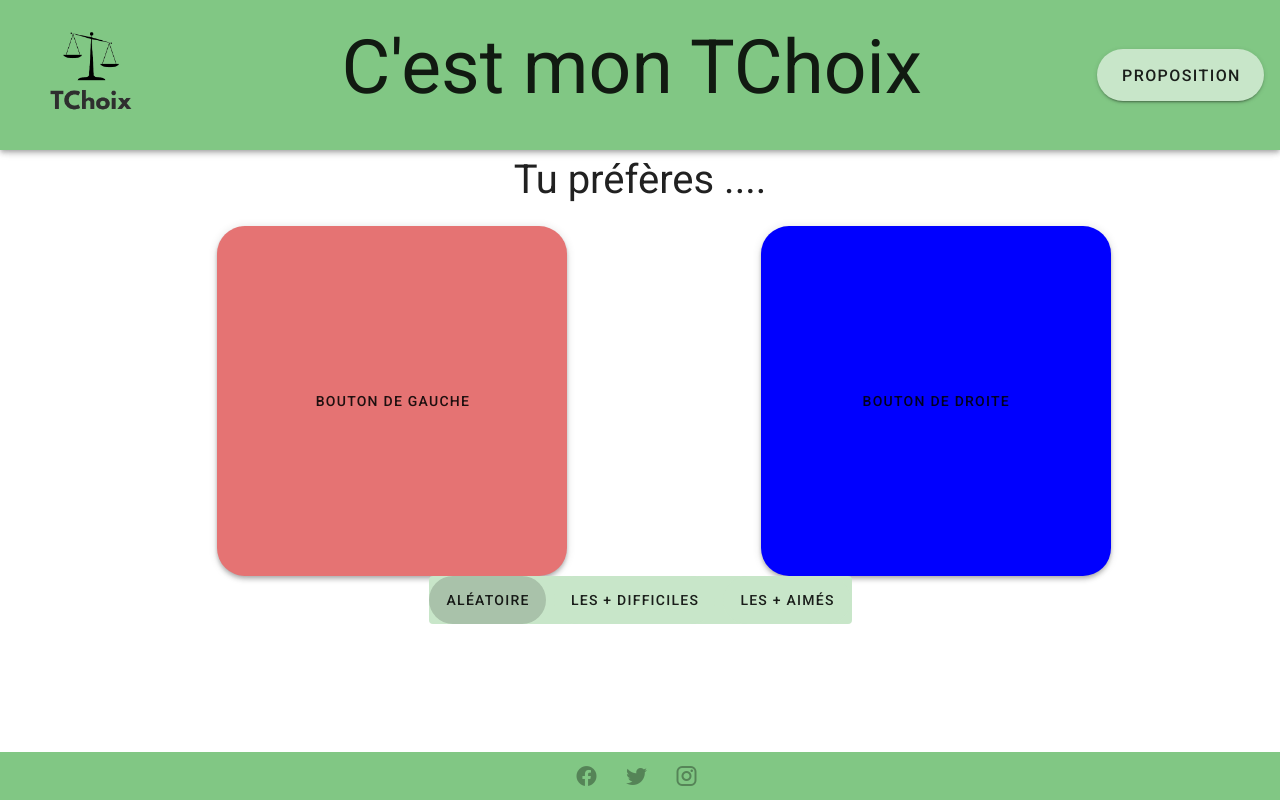
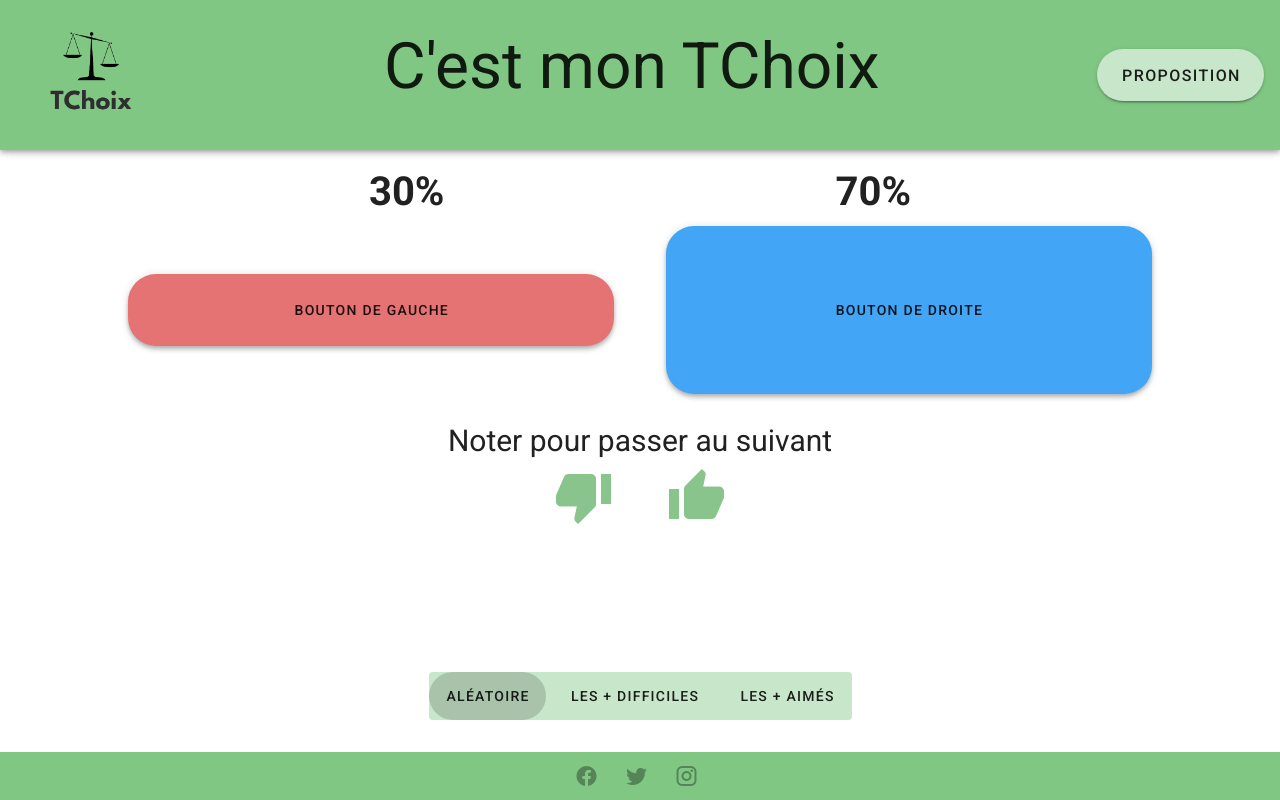
Before and after one commit to Emmakki/C-est_mon_TChoix, a Vue app: page / in a window 1280 px wide. Both pictures are taken after a click on the button "BOUTON DE GAUCHE". Built offline with nearby package versions, Linux system fonts and the light colour scheme.

Commit message:
grosse modif

```diff
--- /dev/null
+++ b/src/components/IconeLike.vue
@@ -0,0 +1,69 @@
+<template>
+    <div class="text-center" >
+        <v-btn
+            plain
+            icon
+            class="decalage-droite"
+            :ripple="false"
+            @click = "publierFacebook()"
+
+            color = "green darken-1"
+        >
+            <v-icon size="60px">
+                mdi-thumb-down
+            </v-icon>
+        </v-btn>
+
+        <v-btn
+            plain
+            icon
+            class="decalage-gauche"
+            :ripple="false"
+            @click = "publierTwitter()"
+            color = "green darken-1"
+        >
+            <v-icon size="60px">
+                mdi-thumb-up
+            </v-icon>
+        </v-btn>
+  </div>
+</template>
+
+<script>
+  export default {
+    name: 'BoutonMode',
+    components: {
+	},
+    data: () => ({
+
+    }),
+    methods:{
+        publierTwitter(){
+
+        },
+        publierFacebook(){
+
+        }
+    }
+  }
+</script>
+
+<style>
+@import url('https://fonts.googleapis.com/css2?family=Roboto:wght@300&family=Titillium+Web&display=swap');
+.police-boutons {
+  font-family: Roboto, Avenir, Helvetica, Arial, sans-serif;
+}
+.couleur-bouton{
+  color: #00000000
+}
+.decalage-droite{
+  margin-right:3vw;
+}
+.decalage-gauche{
+  margin-left:3vw;
+}
+.rounded-card{
+  border-radius: 9999px  ;
+  overflow: hidden;
+};
+</style>
--- a/src/components/NavBar.vue
+++ b/src/components/NavBar.vue
@@ -27,7 +27,7 @@ export default {
 
 <style lang="scss">
 .TITRE{
-  font-size:75px;
+  font-size:5vw;
 }
 #transparant::before {
    background-color: transparent !important;
--- a/src/views/HomeView.vue
+++ b/src/views/HomeView.vue
@@ -1,46 +1,65 @@
 
 <template>
-  <div class="home">
-    <p id="titre" class="text-center">Tu préfères ....</p>
+  <div class="home margeHaut">
+    <v-row align = "center" justify = "center">
+      <p id="titre"
+        class="text-center"
+        v-show="showTuPreferes">
+        Tu préfères ...
+      </p>
+      <p id="titre"
+        class="text-center margePourcentageGauche"
+        v-show="!showTuPreferes">
+          <strong>30%</strong>
+      </p>
+      <p id="titre"
+        class="text-center margePourcentageDroite"
+        v-show="!showTuPreferes"><v-spacer></v-spacer> <strong>70%</strong>
+      </p>
+    </v-row>
     <v-spacer></v-spacer>
-    <v-row justify="space-around">
-        <v-col md="1">
+    <div>
+      <v-hover
+        v-slot="{ hover }"
+      >
+        <v-btn @click='clickBoutons()'
+            :elevation="hover ? 10 : 4"
+            :class="{ 'on-hover': hover }"
+            :height="tailleBoutons.gauche"
+            :width="tailleBoutons.longueur"
+            rounded
+            :style="{ 'background-color': hover ? 'red' : '#E57373' }"
+            class="boutonGauche"
+            >
+            Bouton de gauche
+        </v-btn>
+      </v-hover>
+
       <v-hover
         v-slot="{ hover }"
       >
         <v-btn
+          @click='clickBoutons()'
           :elevation="hover ? 10 : 4"
           :class="{ 'on-hover': hover }"
-              class="mx-auto"
-              height="350"
-              width="350"
+          :height="tailleBoutons.droite"
+          :width="tailleBoutons.longueur"
           rounded
-              :style="{ 'background-color': hover ? 'red' : '#E57373' }"
-              >
-              Bouton de gauche
-          </v-btn>
-        </v-hover>
-      </v-col>
-
-      <v-col md="3">
-        <v-hover
-          v-slot="{ hover }"
-        >
-          <v-btn
-              :elevation="hover ? 10 : 4"
-              :class="{ 'on-hover': hover }"
-              class="mx-auto"
-              height="350"
-              width="350"
-              rounded
-              :style="{ 'background-color': hover ? '#42A5F5' : 'blue' }"
+          :style="{ 'background-color': hover ? 'blue' : '#42A5F5'}"
+          class = "boutonDroite"
         >
             Bouton de droite
         </v-btn>
       </v-hover>
-      </v-col>
-    </v-row>
-    <div align="center">
+    </div>
+    <br/>
+    <p id = "suivant"
+      class = "text-center"
+      v-show="!showTuPreferes">Noter pour passer au suivant</p>
+    <div v-show="!showTuPreferes">
+      <icone-like/>
+    </div>
+    <div align="center" class = "margeHaut at-bottom">
       <bouton-mode/>
     </div>
   </div>
@@ -48,15 +67,33 @@
 
 <script>
 import BoutonMode from '@/components/BoutonMode.vue'
+import IconeLike from '@/components/IconeLike.vue'
 
   export default {
     data () {
       return {
-
+        tailleBoutons: {
+          gauche: "45vh",
+          droite: "45vh",
+          longueur: "38%",
+        },
+        tailleBoutonsResultats: {
+          gauche: "9vh",
+          droite: "21vh",
+        },
+        tailleMax : "45vh",
+        showTuPreferes:true,
       }
     },
     components: {
-      BoutonMode,
+      BoutonMode,IconeLike,
+    },
+    methods: {
+      async clickBoutons () {
+        this.tailleBoutons.gauche = this.tailleBoutonsResultats.gauche,
+        this.tailleBoutons.droite = this.tailleBoutonsResultats.droite,
+        this.showTuPreferes = false
+      }
     },
   }
 </script>
@@ -65,12 +102,44 @@ import BoutonMode from '@/components/BoutonMode.vue'
   #titre {
     font-size: 40px;
   }
+  #suivant {
+    font-size: 30px;
+  }
+  .boutonDroite{
+    margin-right: 10%;
+    margin-left: 2%;
+  }
+  .boutonGauche{
+    margin-left: 10%;
+    margin-right: 2%;
+  }
+  .margeHaut{
+    margin-top: 3vh;
+  }
+  .margePourcentageGauche{
+    margin-right: 15%;
+  }
+  .margePourcentageDroite{
+    margin-left: 15%;
+  }
 
   .at-bottom{
   position : fixed;
-  bottom: 5px;
+  bottom: 10vh;
   width:100%
   }
-
+  .transitionBoutons{
+    height: 45vh;
+    transition : height 1s;
+  }
+  .nouvelleTaille{
+    height: 10vh;
+  }
+.bloc {
+  -webkit-hyphens: auto;
+  -moz-hyphens: auto;
+  -ms-hyphens: auto;
+  hyphens: auto;
+}
 
 </style>
```
Lines whose indentation alone changed are shown as unchanged.
